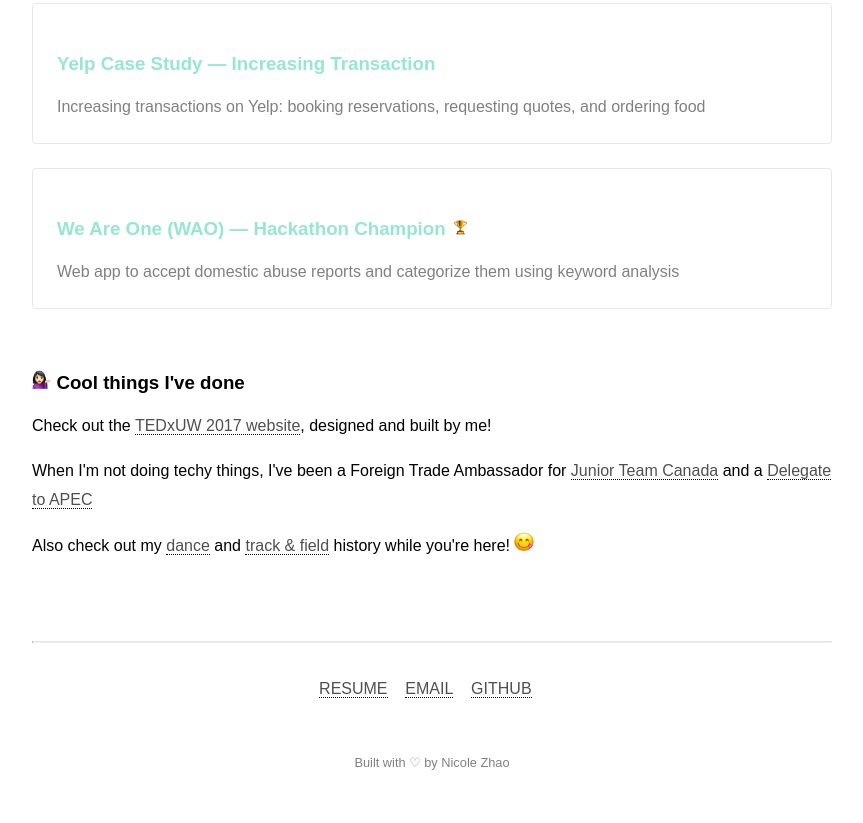
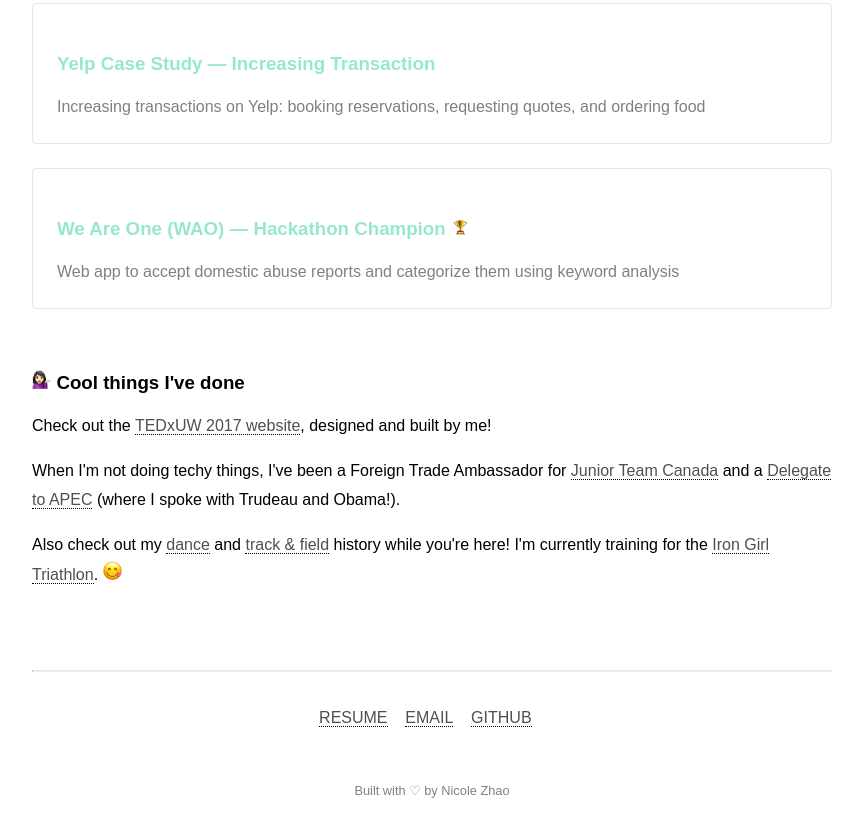
Before and after one commit to nicolezhao/portfolio-v3, a plain HTML site: page index.html in a window 1280 px wide. Shown: the part 1817-2640 px from the top of the page, without its empty margins (208-1071 px from the left). Before the commit the page ends 2611 px from the top, so only its background shows below. Drawn offline with nearby package versions, Linux system fonts and the light colour scheme; a web font is replaced by a local one.

Commit message:
add to additional info section

```diff
--- a/index.html
+++ b/index.html
@@ -87,9 +87,9 @@
 
 				<p> Check out the <a href="http://tedxuw.com" target="_blank"><u>TEDxUW 2017 website</u></a>, designed and built by me! </p>
 
-				<p> When I'm not doing techy things, I've been a Foreign Trade Ambassador for <a href ="https://www.youtube.com/watch?v=5eEdKVpuh5Y" target="_blank"><u>Junior Team Canada</u></a> and a <a href= "https://drive.google.com/file/d/0B8xTFZ_OV9KANkdpS2NnWVJ4Zkk/view?usp=sharing" target="_blank"><u>Delegate to APEC</u></a> </p>
+				<p> When I'm not doing techy things, I've been a Foreign Trade Ambassador for <a href ="https://www.youtube.com/watch?v=5eEdKVpuh5Y" target="_blank"><u>Junior Team Canada</u></a> and a <a href= "https://drive.google.com/file/d/0B8xTFZ_OV9KANkdpS2NnWVJ4Zkk/view?usp=sharing" target="_blank"><u>Delegate to APEC</u></a> (where I spoke with Trudeau and Obama!). </p>
 
-				<p> Also check out my <a href="http://earlhaig.ca/departments/claude/site/dance.html" target="_blank"><u>dance</u></a> and <a href="https://www.athletic.net/TrackAndField/Athlete.aspx?AID=5721930#/L0" target="_blank"><u>track & field</u></a> history while you're here! <img src="img/silly.png" class="emoji"></p>
+				<p>Also check out my <a href="http://earlhaig.ca/departments/claude/site/dance.html" target="_blank"><u>dance</u></a> and <a href="https://www.athletic.net/TrackAndField/Athlete.aspx?AID=5721930#/L0" target="_blank"><u>track & field</u></a> history while you're here! I'm currently training for the <u><a href="http://www.irongirl.com/Events/Canada.htm#axzz54D6oU5QI">Iron Girl Triathlon</u></a>. <img src="img/silly.png" class="emoji"></p>
 
 			<footer>
 				<section>
```
